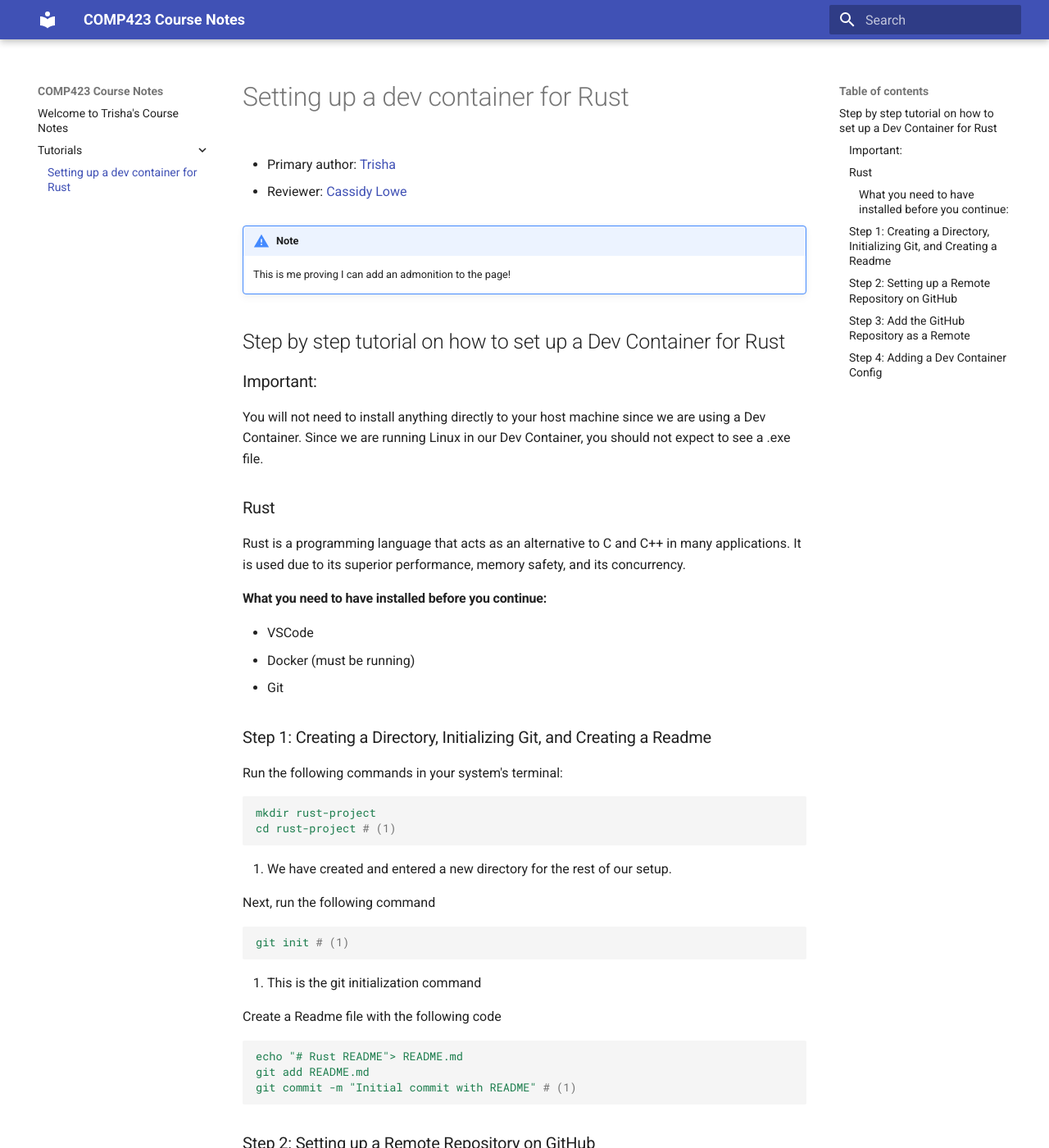
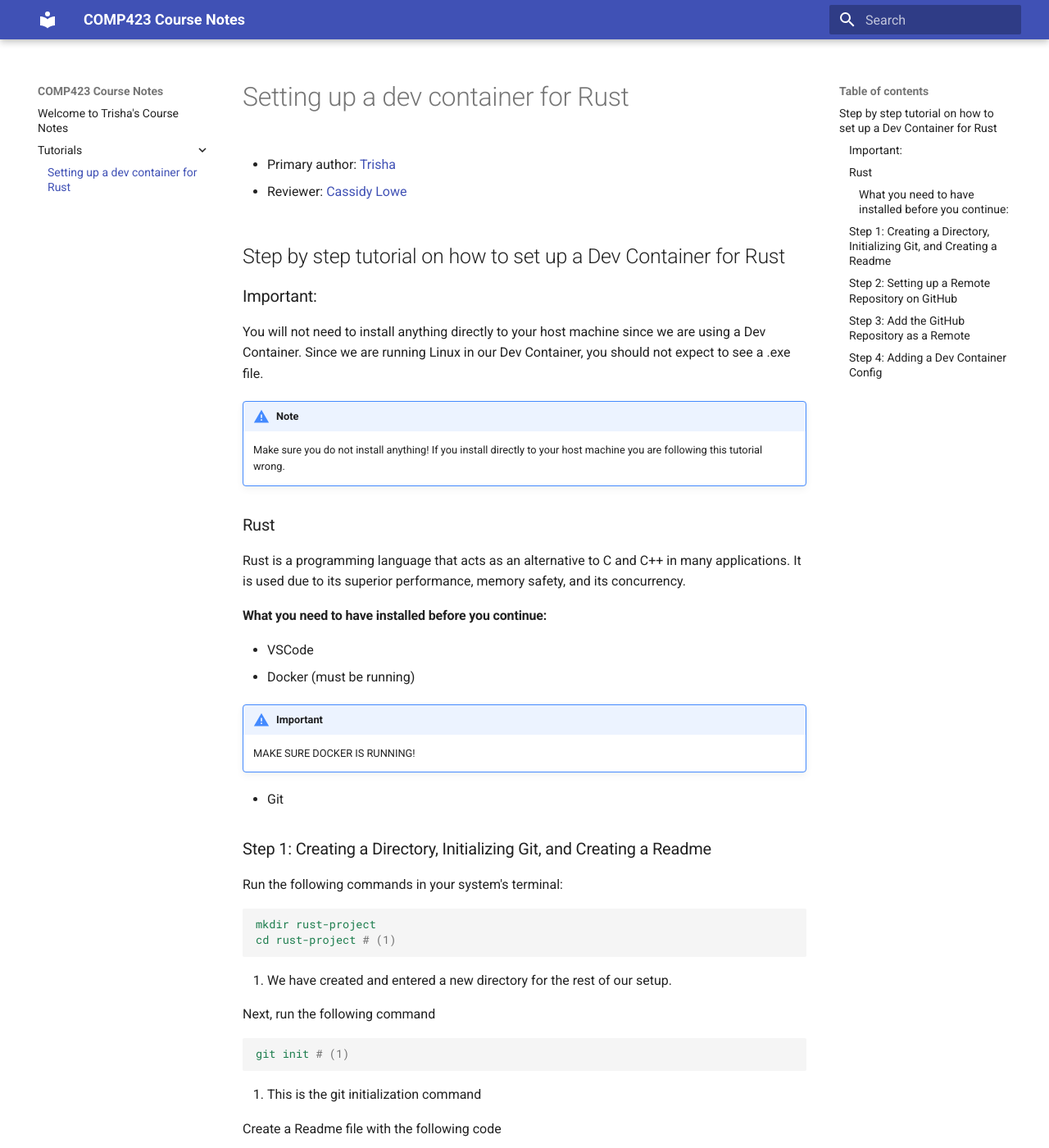
Before and after one commit to trisv1/comp423-course-notes, an MkDocs documentation site: the page built from docs/tutorials/rust-setup.md, in a window 1280 px wide and 1400 px high. Shown: the whole window at 82% size. Built offline with MkDocs 1.6.1 and Material for MkDocs 9.7.7, drawn with Linux system fonts in a browser that asks for light colours.

Commit message:
Added final touches.

```diff
--- a/docs/tutorials/rust-setup.md
+++ b/docs/tutorials/rust-setup.md
@@ -3,14 +3,15 @@
 * Primary author: [Trisha](https://github.com/trisv1)
 
 * Reviewer: [Cassidy Lowe](https://github.com/calowe2)
-!!! note
 
-    This is me proving I can add an admonition to the page!
 ## Step by step tutorial on how to set up a Dev Container for Rust
 
 ### Important:
 
 You will not need to install anything directly to your host machine since we are using a Dev Container. Since we are running Linux in our Dev Container, you should not expect to see a .exe file.
+!!! note
+
+    Make sure you do not install anything! If you install directly to your host machine you are following this tutorial wrong.
 
 ### Rust
 
@@ -20,6 +21,9 @@ Rust is a programming language that acts as an alternative to C and C++ in many
 
 * VSCode
 * Docker (must be running)
+!!! IMPORTANT
+    MAKE SURE DOCKER IS RUNNING!
+
 * Git
 
 
```
